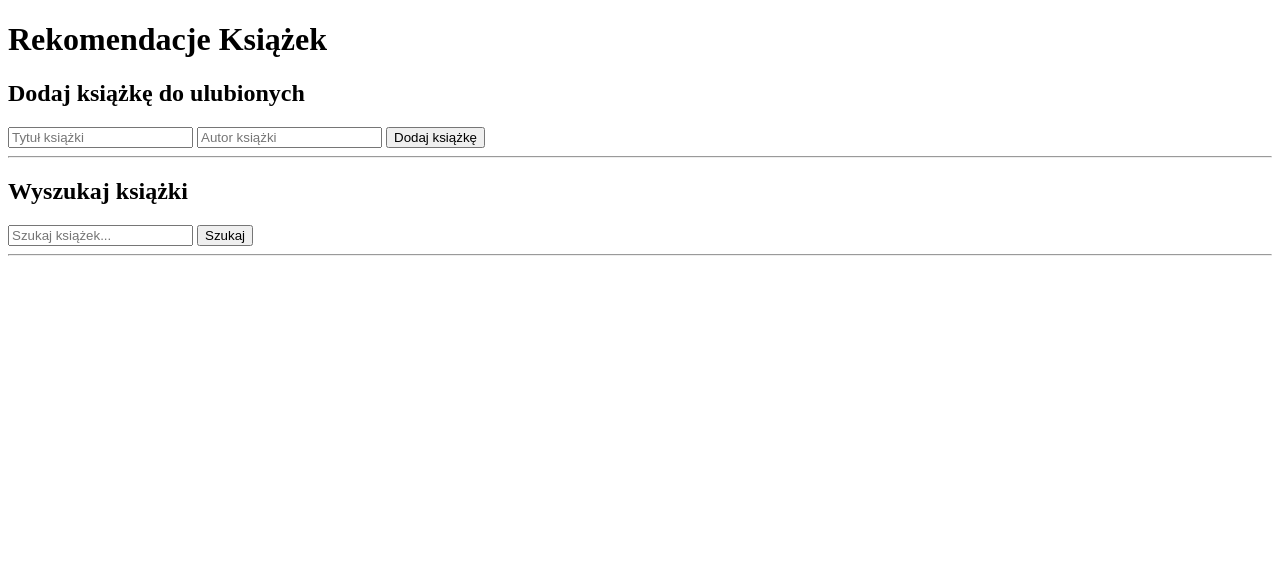
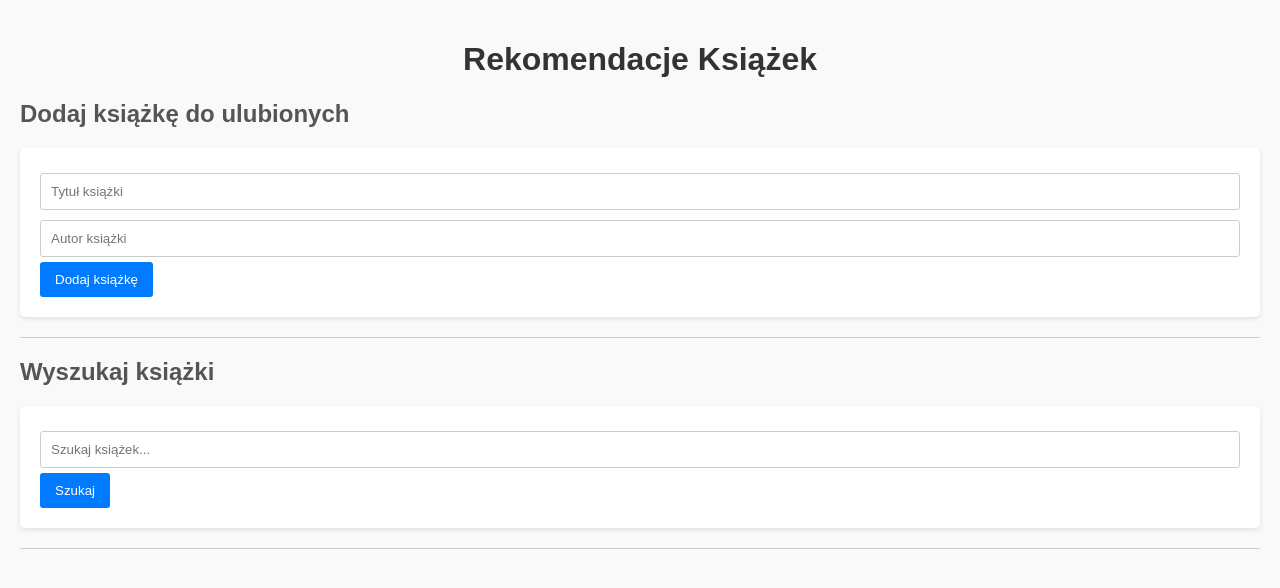
Before and after one commit to gabriela553/book_recomendation, a Flask app: page / in a window 1280 px wide. Shown: the top 588 px of the page. Run offline with Flask 3, Linux system fonts and the light colour scheme; some libraries are stand-ins or nearby versions.

Commit message:
css_added

```diff
--- a/flaskr/static/styles.css
+++ b/flaskr/static/styles.css
@@ -0,0 +1,51 @@
+body {
+    font-family: Arial, sans-serif;
+    background-color: #f9f9f9;
+    margin: 0;
+    padding: 20px;
+}
+
+h1 {
+    color: #333;
+    text-align: center;
+}
+
+h2 {
+    color: #555;
+    margin-top: 20px;
+}
+
+form {
+    background-color: #fff;
+    padding: 20px;
+    border-radius: 5px;
+    box-shadow: 0 2px 5px rgba(0, 0, 0, 0.1);
+    margin-bottom: 20px;
+}
+
+input[type="text"] {
+    width: calc(100% - 22px);
+    padding: 10px;
+    margin: 5px 0;
+    border: 1px solid #ccc;
+    border-radius: 3px;
+}
+
+button {
+    padding: 10px 15px;
+    background-color: #007bff;
+    color: white;
+    border: none;
+    border-radius: 3px;
+    cursor: pointer;
+}
+
+button:hover {
+    background-color: #0056b3;
+}
+
+hr {
+    border: 0;
+    border-top: 1px solid #ccc;
+    margin: 20px 0;
+}
--- a/flaskr/templates/index.html
+++ b/flaskr/templates/index.html
@@ -4,6 +4,7 @@
     <meta charset="UTF-8">
     <meta name="viewport" content="width=device-width, initial-scale=1.0">
     <title>Książki</title>
+    <link rel="stylesheet" href="{{ url_for('static', filename='styles.css') }}">
 </head>
 <body>
     <h1>Rekomendacje Książek</h1>
```
